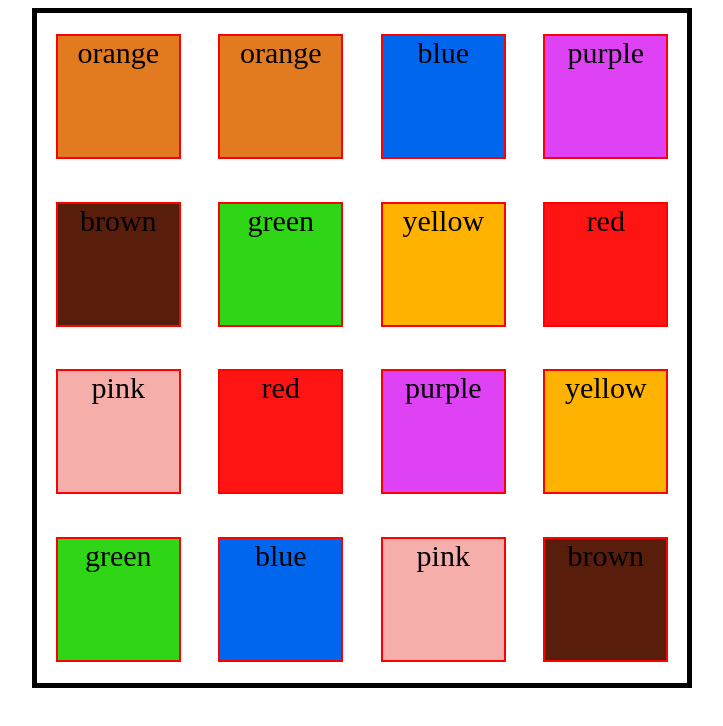
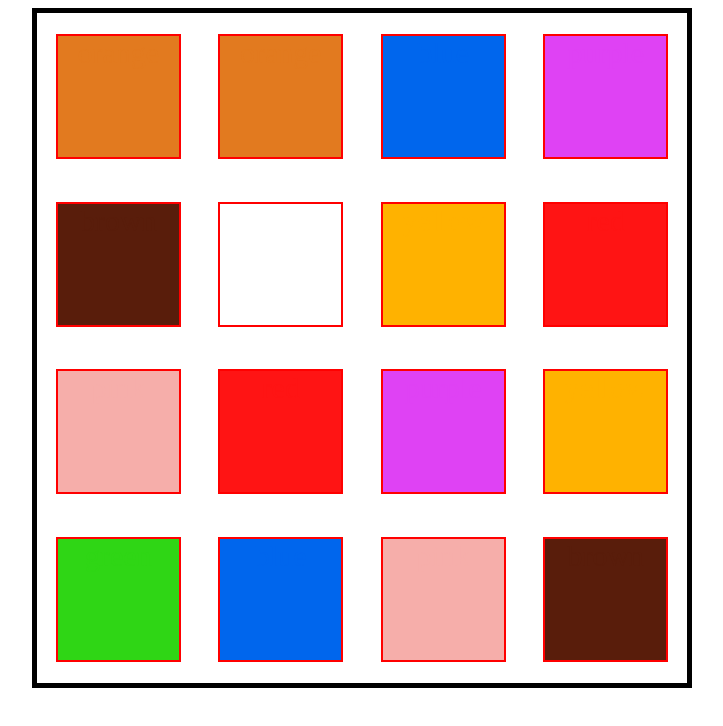
Before and after one commit to MMOsei/Sparta-Snap, a plain HTML site: page index.html in a window 1280 px wide. Shown: the whole page, without its empty margins (292-1015 px from the left). Drawn offline with Linux system fonts and the light colour scheme.

Commit message:
Tried to toggle between classes to make the tiles be hidden.

```diff
--- a/CSS/stlye.css
+++ b/CSS/stlye.css
@@ -40,27 +40,35 @@
 
 .green {
   background-color: #2fd615;
+  color: #2fd615;
 }
 .blue {
   background-color: #0066ed;
+  color: #0066ed;
 }
 .yellow {
   background-color: #ffb200;
+  color: #ffb200;
 }
 .red {
   background-color: #ff1414;
+  color: #ff1414;
 }
 .orange {
   background-color: #e27a1f;
+  color: #e27a1f;
 }
 .pink {
   background-color: #f6aeaa;
+  color: #f6aeaa;
 }
 .brown {
   background-color: #591d0b;
+  color: #591d0b;
 }
 .purple {
   background-color: #df42f4;
+  color: #df42f4;
 }
 .white {
   color: white;
--- a/JS/app.js
+++ b/JS/app.js
@@ -1,4 +1,5 @@
 $(document).ready(function(){
+  // $('.white').toggle(.box);
 
   var box = document.getElementsByClassName('box');
   var boxes = [...box];
@@ -11,14 +12,24 @@ $(document).ready(function(){
   //   $('#play').toggle();
   // });
 
+  //-------------------------------------
 
   shuffle();
 
   $(this).click(function(event){
+    console.log(this);
     gamePlayClick();
+    // $('.white').toggle();
+    cover();
   });
 
 //-------------------------------------
+
+function cover() {
+  var element = document.getElement(this);
+  console.log(element);
+  element.classList.toggle("white");
+}
 
   //This is the shuffle function
   function shuffle() {
@@ -82,5 +93,10 @@ $(document).ready(function(){
     } // Lose condition if statement
   } // Function close
 
+  function cover() {
+
+  }
+
+
 
 });
--- a/index.html
+++ b/index.html
@@ -15,22 +15,22 @@
 
 
   <div class="grid" id="the-grid">
-    <div class="box green">green</div>
-    <div class="box orange">orange</div>
-    <div class="box pink">pink</div>
-    <div class="box red">red</div>
-    <div class="box brown">brown</div>
-    <div class="box yellow">yellow</div>
-    <div class="box brown">brown</div>
-    <div class="box purple">purple</div>
-    <div class="box blue">blue</div>
-    <div class="box pink">pink</div>
-    <div class="box blue">blue</div>
-    <div class="box red">red</div>
-    <div class="box purple">purple</div>
-    <div class="box orange">orange</div>
-    <div class="box yellow">yellow</div>
-    <div class="box green">green</div>
+    <div id="box0" class="box white green">green</div>
+    <div id="box1" class="box orange">orange</div>
+    <div id="box2" class="box pink">pink</div>
+    <div id="box3" class="box red">red</div>
+    <div id="box4" class="box brown">brown</div>
+    <div id="box5" class="box yellow">yellow</div>
+    <div id="box6" class="box brown">brown</div>
+    <div id="box7" class="box purple">purple</div>
+    <div id="box8" class="box blue">blue</div>
+    <div id="box9" class="box pink">pink</div>
+    <div id="box10" class="box blue">blue</div>
+    <div id="box11" class="box red">red</div>
+    <div id="box12" class="box purple">purple</div>
+    <div id="box13" class="box orange">orange</div>
+    <div id="box14" class="box yellow">yellow</div>
+    <div id="box15" class="box green">green</div>
   </div>
 
 </body>
```
